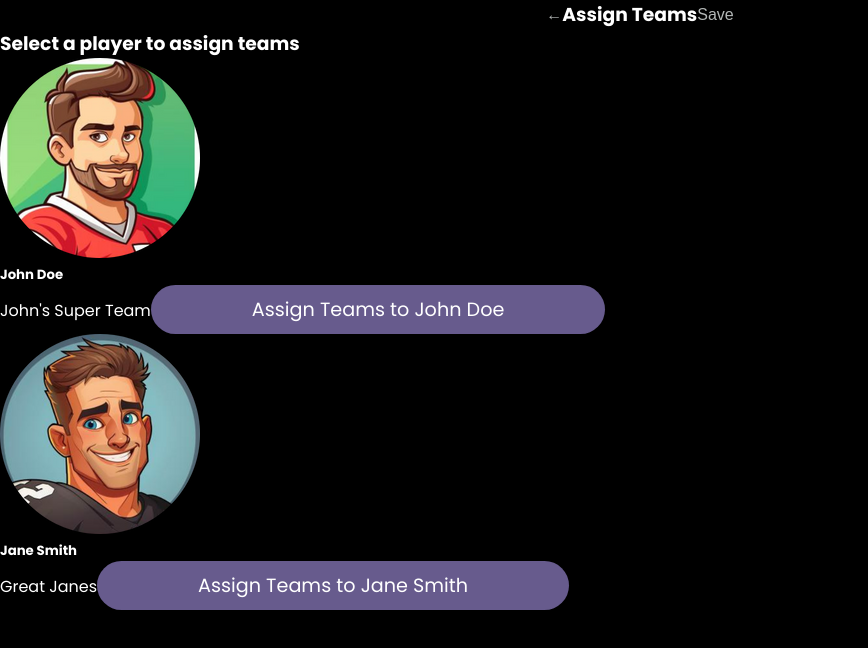
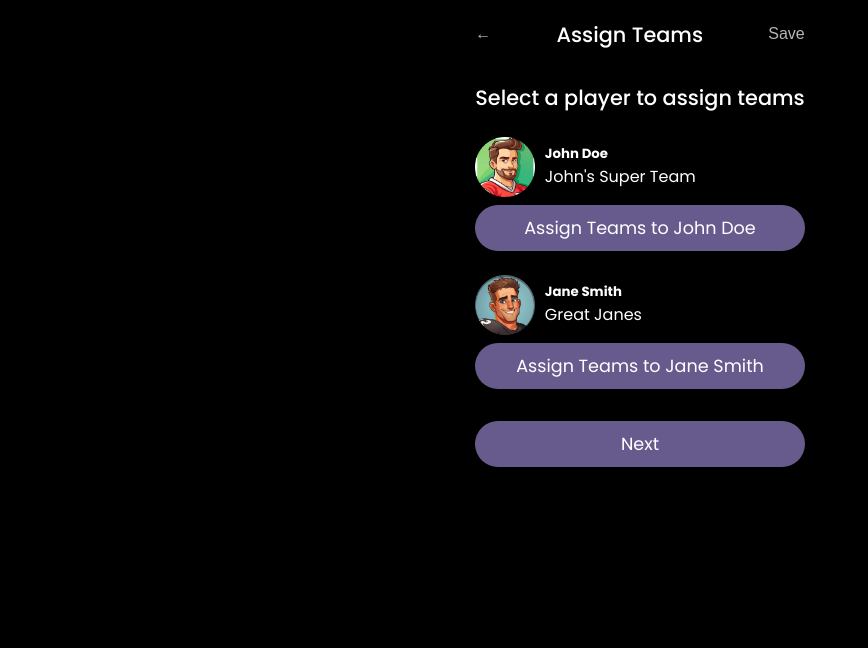
Before and after one commit to GreyNewfie/wizpool-app, a React (Vite) app: page /assign-teams in a window 1280 px wide. Shown: the top 648 px of the page, without its empty margins (0-868 px from the left). Built offline with nearby package versions, Linux system fonts and the light colour scheme.

Commit message:
Update assign teams page layout
Adding layout preferences to each player's profile, as well as, minor changes to overall page layout.

```diff
--- a/src/pages/assign-teams-page.jsx
+++ b/src/pages/assign-teams-page.jsx
@@ -2,7 +2,7 @@ import PrimaryButton from '../components/primary-button';
 
 export default function AssignTeams() {
   return (
-    <>
+    <div className="assign-teams-page">
       <PageHeader header={'Assign Teams'} />
       <div className="select-player">
         <h3>Select a player to assign teams</h3>
@@ -10,18 +10,17 @@ export default function AssignTeams() {
           return <PlayerProfile player={player} />;
         })}
       </div>
-    </>
+      <PrimaryButton text={'Next'} />
+    </div>
   );
 }
 
 function PageHeader({ header }) {
   return (
-    <div className="assign-teams-page">
     <div className="page-header">
       <button className="back-btn">&#8592;</button>
       <h3>{header}</h3>
       <button className="save-btn">Save</button>
-      </div>
     </div>
   );
 }
@@ -29,11 +28,17 @@ function PageHeader({ header }) {
 function PlayerProfile({ player }) {
   return (
     <div className="player">
+      <div className="player-info">
         <img className="team-icon" src={player.icon} alt="team icon" />
+        <div>
           <h5>{player.name}</h5>
           <span className="profile-team-name">
-        {player.teamName ? player.teamName : `${player.name}'s Awesome Team`}
+            {player.teamName
+              ? player.teamName
+              : `${player.name}'s Awesome Team`}
           </span>
+        </div>
+      </div>
       <PrimaryButton text={`Assign Teams to ${player.name}`} />
     </div>
   );
--- a/src/styles.css
+++ b/src/styles.css
@@ -10,6 +10,11 @@
     --secondary-text-color: #b3b7b6;
     --primary-text-font: 'Poppins', sans-serif;
     --secondary-text-font: 'Roboto', sans-serif;
+}
+
+h3 {
+    font-size: 1.3rem;
+    font-weight: 500;
 }
 
 body {
@@ -33,7 +38,8 @@ button {
     align-items: center;
 }
 
-div:has(.create-pool-container) {
+div:has(.create-pool-container),
+div:has(.assign-teams-page) {
     display: flex;
     justify-content: center;
 }
@@ -51,8 +57,9 @@ div:has(.create-pool-container) {
 
 .primary-button {
     position: relative;
-    font-size: 1.2rem;
-    padding: 10px 101px;
+    width: clamp(280px, 100%, 330px);
+    font-size: clamp(1rem, 1.1rem, 1.2rem);
+    padding: 10px;
     font-family: inherit;
     border: none;
     border-radius: 25px;
@@ -127,13 +134,44 @@ div:has(.create-pool-container) {
 }
 
 .assign-teams-page {
+    padding: 1.16rem;
     display: flex;
     justify-content: center;
+    align-items: center;
+    flex-direction: column;
+    gap: 2rem;
 }
 
 .page-header {
+    width: 100%;
     display: flex;
     align-items: center;
+    justify-content: space-between;
 }
 
-.back-btn {}
+.select-player {
+    display: flex;
+    flex-direction: column;
+    gap: 1.5rem;
+}
+
+.player {
+    display: flex;
+    flex-direction: column;
+    gap: .5rem;
+}
+
+.team-icon {
+    width: 60px;
+}
+
+.player-info {
+    display: flex;
+    gap: .6rem;
+}
+
+.player-info>div {
+    display: flex;
+    flex-direction: column;
+    justify-content: center;
+}
```
Lines whose indentation alone changed are shown as unchanged.
